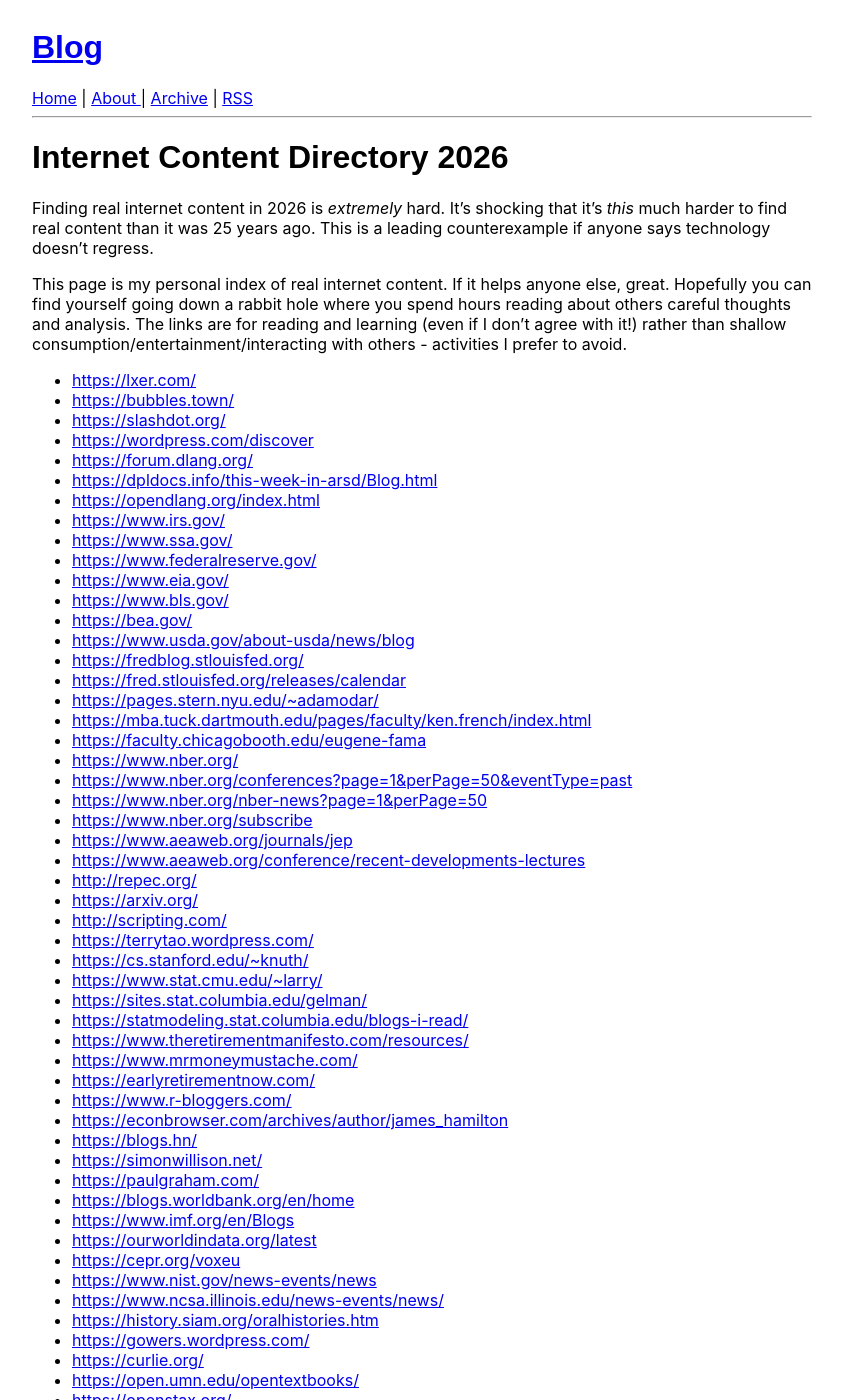
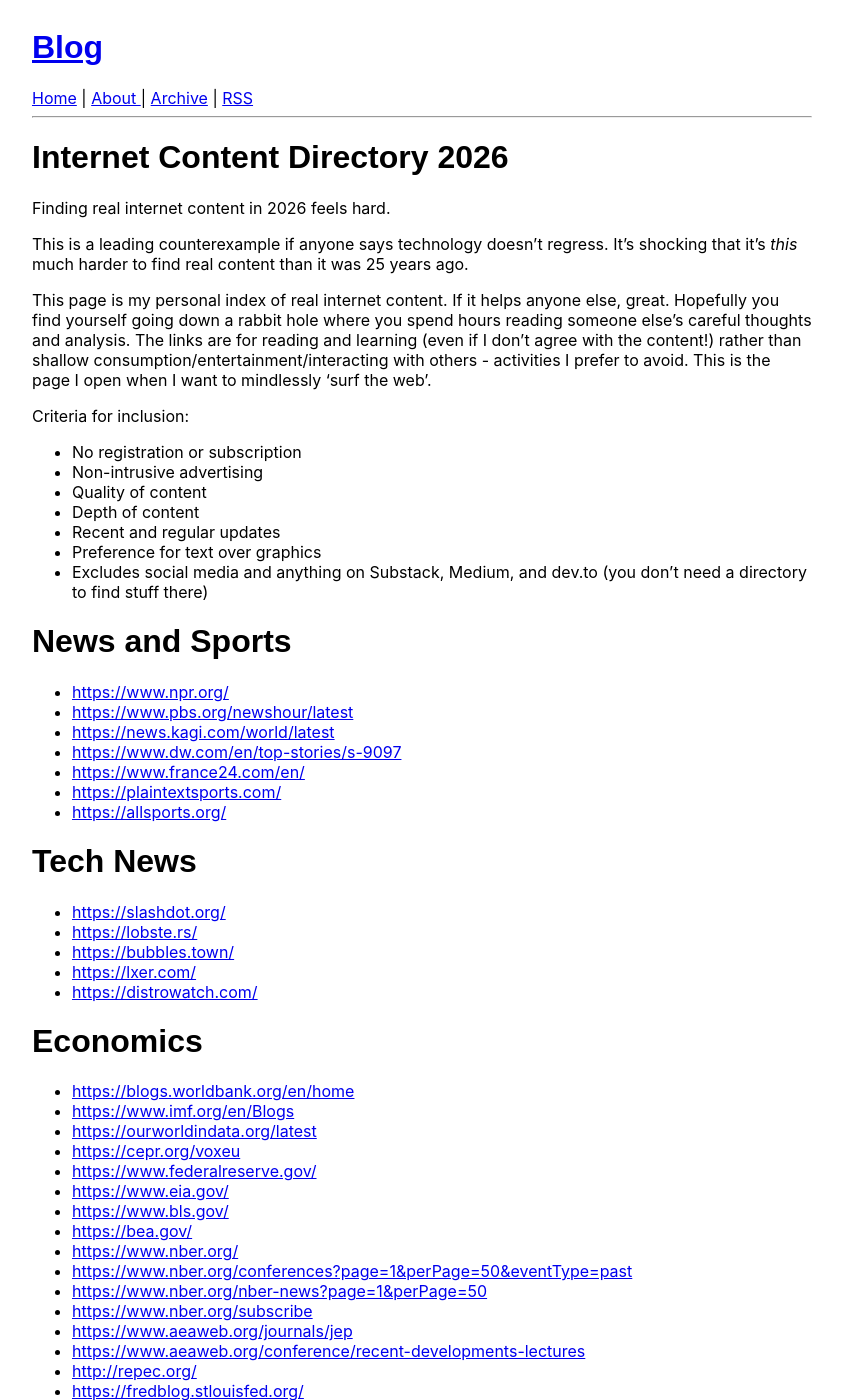
Before and after one commit to bachmeil/the-blog, a Jekyll site: the page built from _posts/2026-06-20-finding-content.md, in a window 1280 px wide and 1400 px high. Shown: the whole window, without its empty margins (218-1061 px from the left). Built offline with Jekyll 4.4.1, drawn with Linux system fonts in a browser that asks for light colours; some of the changed text lies outside the part shown.

Commit message:
Organized the directory

```diff
--- a/_posts/2026-06-20-finding-content.md
+++ b/_posts/2026-06-20-finding-content.md
@@ -2,29 +2,50 @@
 layout: post
 title: Internet Content Directory 2026
 ---
-Finding real internet content in 2026 is *extremely* hard. It's shocking that it's *this* much harder to find real content than it was 25 years ago. This is a leading counterexample if anyone says technology doesn't regress.
+Finding real internet content in 2026 feels hard.
 
-This page is my personal index of real internet content. If it helps anyone else, great. Hopefully you can find yourself going down a rabbit hole where you spend hours reading about others careful thoughts and analysis. The links are for reading and learning (even if I don't agree with it!) rather than shallow consumption/entertainment/interacting with others - activities I prefer to avoid.
+This is a leading counterexample if anyone says technology doesn't regress. It's shocking that it's *this* much harder to find real content than it was 25 years ago.
 
+This page is my personal index of real internet content. If it helps anyone else, great. Hopefully you find yourself going down a rabbit hole where you spend hours reading someone else's careful thoughts and analysis. The links are for reading and learning (even if I don't agree with the content!) rather than shallow consumption/entertainment/interacting with others - activities I prefer to avoid. This is the page I open when I want to mindlessly 'surf the web'.
+
+Criteria for inclusion:
+
+- No registration or subscription
+- Non-intrusive advertising
+- Quality of content
+- Depth of content
+- Recent and regular updates
+- Preference for text over graphics
+- Excludes social media and anything on Substack, Medium, and dev.to (you don't need a directory to find stuff there)
+
+# News and Sports
+
+- <https://www.npr.org/>
+- <https://www.pbs.org/newshour/latest>
+- <https://news.kagi.com/world/latest>
+- <https://www.dw.com/en/top-stories/s-9097>
+- <https://www.france24.com/en/>
+- <https://plaintextsports.com/>
+- <https://allsports.org/>
+
+# Tech News
+
+- <https://slashdot.org/>
+- <https://lobste.rs/>
+- <https://bubbles.town/>
 - <https://lxer.com/>
-- <https://bubbles.town/>
-- <https://slashdot.org/>
-- <https://wordpress.com/discover>
-- <https://forum.dlang.org/>
-- <https://dpldocs.info/this-week-in-arsd/Blog.html>
-- <https://opendlang.org/index.html>
-- <https://www.irs.gov/>
-- <https://www.ssa.gov/>
+- <https://distrowatch.com/>
+
+# Economics
+
+- <https://blogs.worldbank.org/en/home>
+- <https://www.imf.org/en/Blogs>
+- <https://ourworldindata.org/latest>
+- <https://cepr.org/voxeu>
 - <https://www.federalreserve.gov/>
 - <https://www.eia.gov/>
 - <https://www.bls.gov/>
 - <https://bea.gov/>
-- <https://www.usda.gov/about-usda/news/blog>
-- <https://fredblog.stlouisfed.org/>
-- <https://fred.stlouisfed.org/releases/calendar>
-- <https://pages.stern.nyu.edu/~adamodar/>
-- <https://mba.tuck.dartmouth.edu/pages/faculty/ken.french/index.html>
-- <https://faculty.chicagobooth.edu/eugene-fama>
 - <https://www.nber.org/>
 - <https://www.nber.org/conferences?page=1&perPage=50&eventType=past>
 - <https://www.nber.org/nber-news?page=1&perPage=50>
@@ -32,74 +53,8 @@
 - <https://www.aeaweb.org/journals/jep>
 - <https://www.aeaweb.org/conference/recent-developments-lectures>
 - <http://repec.org/>
-- <https://arxiv.org/>
-- <http://scripting.com/>
-- <https://terrytao.wordpress.com/>
-- <https://cs.stanford.edu/~knuth/>
-- <https://www.stat.cmu.edu/~larry/>
-- <https://sites.stat.columbia.edu/gelman/>
-- <https://statmodeling.stat.columbia.edu/blogs-i-read/>
-- <https://www.theretirementmanifesto.com/resources/>
-- <https://www.mrmoneymustache.com/>
-- <https://earlyretirementnow.com/>
-- <https://www.r-bloggers.com/>
-- <https://econbrowser.com/archives/author/james_hamilton>
-- <https://blogs.hn/>
-- <https://simonwillison.net/>
-- <https://paulgraham.com/>
-- <https://blogs.worldbank.org/en/home>
-- <https://www.imf.org/en/Blogs>
-- <https://ourworldindata.org/latest>
-- <https://cepr.org/voxeu>
-- <https://www.nist.gov/news-events/news>
-- <https://www.ncsa.illinois.edu/news-events/news/>
-- <https://history.siam.org/oralhistories.htm>
-- <https://gowers.wordpress.com/>
-- <https://curlie.org/>
-- <https://open.umn.edu/opentextbooks/>
-- <https://openstax.org/>
-- <https://oercommons.org/hubs/open-textbooks>
-- <https://libretexts.org/>
-- <https://textbooks.aimath.org/>
-- <https://ccel.org/>
-- <https://plato.stanford.edu/>
-- <https://scienceblogs.com/>
-- <https://www.science.org/blogs>
-- <https://www.feynmanlectures.caltech.edu/>
-- <https://www.nobelprize.org/>
-- <https://amturing.acm.org/lectures.cfm>
-- <https://www.berkshirehathaway.com/letters/letters.html>
-- <https://www.oaktreecapital.com/insights>
-- <https://www.mercatus.org/macro-musings> (Note: You can read transcripts of the podcasts)
-- <https://www.bogleheads.org/wiki/Main_Page>
-- <https://www.gutenberg.org/>
-- <https://www.mooreds.com/wordpress/>
-- <https://distrowatch.com/>
-- <https://docs.freebsd.org/en/books/handbook/>
-- <https://gigamonkeys.com/book/>
-- <https://www.paulgraham.com/onlisptext.html>
-- <https://letoverlambda.com/>
-- <https://lispcookbook.github.io/cl-cookbook/>
-- <https://cliki.net/Lisp%20Books>
-- <https://www.emacswiki.org/>
-- <https://sive.rs/>
-- <https://sachachua.com/blog/>
-- <https://www.iro.umontreal.ca/~lecuyer/>
-- <https://craftinginterpreters.com/>
-- <https://austinhenley.com/blog.html>
-- <https://postgrespro.com/community/books/internals>
-- <https://www.cl.cam.ac.uk/~lp15/MLbook/pub-details.html>
-- <https://lawrencecpaulson.github.io/>
-- <https://r4ds.hadley.nz/>
-- <https://adv-r.hadley.nz/>
-- <https://link.springer.com/content/pdf/10.1007/978-3-031-41026-0.pdf>
-- <https://immersivemath.com/ila/index.html>
-- <https://textbooks.math.gatech.edu/ila/index.html>
-- <https://web.stanford.edu/~boyd/>
-- <https://fxdiebold.blogspot.com/>
-- <https://www.sas.upenn.edu/~fdiebold/>
-- <https://tratt.net/laurie/blog/>
-- <https://ooh.directory/>
+- <https://fredblog.stlouisfed.org/>
+- <https://fred.stlouisfed.org/releases/calendar>
 - <https://libertystreeteconomics.newyorkfed.org/>
 - <https://www.kansascityfed.org/research/>
 - <https://www.kansascityfed.org/ten/ten-magazine-archive/>
@@ -111,22 +66,123 @@
 - <https://www.frbsf.org/subscriptions/>
 - <https://www.dallasfed.org/research>
 - <https://cloud.email.em-dallasfed.org/signup>
+- <https://www.dynare.org/>
+- <https://bsvars.org/bsvars/>
+
+# Personal Sites and Blogs (Economics)
+
+- <http://www.tomsargent.com/>
+- <https://www.princeton.edu/~sims/>
+- <https://eml.berkeley.edu/~dromer/index.shtml>
+- <https://eml.berkeley.edu/~cromer/>
+- <https://paulromer.net/>
+- <https://eml.berkeley.edu/~mcfadden/>
+- <https://mba.tuck.dartmouth.edu/pages/faculty/ken.french/index.html>
+- <https://faculty.chicagobooth.edu/eugene-fama>
+- <https://econbrowser.com/archives/author/james_hamilton>
+- <https://fairmodel.econ.yale.edu/>
+- <https://web.stanford.edu/~johntayl/>
+- <https://www.sas.upenn.edu/~jesusfv/>
+- <https://sites.google.com/site/lkilian2019/>
+- <https://pages.stern.nyu.edu/~adamodar/>
+- <https://econ.jhu.edu/directory/christopher-carroll/>
+- <https://benjaminmoll.com/>
+- <https://www.princeton.edu/~mwatson/>
+- <https://faculty.washington.edu/ezivot/index.htm>
+- <http://korora.econ.yale.edu/phillips/>
+- <https://norman-swanson.github.io/>
+- <https://earlyretirementnow.com/>
+- <https://www.mrmoneymustache.com/>
+- <https://www.mercatus.org/macro-musings> (Note: You can read transcripts of the podcasts)
+- <https://www.berkshirehathaway.com/letters/letters.html>
+- <https://www.oaktreecapital.com/insights>
+- <https://www.bogleheads.org/wiki/Main_Page>
+- <https://fxdiebold.blogspot.com/>
+- <https://www.sas.upenn.edu/~fdiebold/>
+- <https://www.theretirementmanifesto.com/resources/>
+
+# Personal Sites and Blogs (Other)
+
+- <https://ooh.directory/>
+- <https://curlie.org/>
+- <https://blogs.hn/>
+- <https://www.mollywhite.net/>
+- <https://gowers.wordpress.com/>
+- <https://wordpress.com/discover>
+- <http://scripting.com/>
+- <https://terrytao.wordpress.com/>
+- <https://cs.stanford.edu/~knuth/>
+- <https://www.stat.cmu.edu/~larry/>
+- <https://sites.stat.columbia.edu/gelman/>
+- <https://statmodeling.stat.columbia.edu/blogs-i-read/>
+- <https://simonwillison.net/>
+- <https://paulgraham.com/>
+- <https://sive.rs/>
+- <https://sachachua.com/blog/>
+- <https://www.iro.umontreal.ca/~lecuyer/>
+- <https://austinhenley.com/blog.html>
+- <https://lawrencecpaulson.github.io/>
+- <https://www.mooreds.com/wordpress/>
+- <https://scottlocklin.wordpress.com/>
+- <https://web.stanford.edu/~boyd/>
+- <https://tratt.net/laurie/blog/>
+- <https://dirk.eddelbuettel.com/blog/>
+
+# Programming and Related
+
+- <https://forum.dlang.org/>
+- <https://dpldocs.info/this-week-in-arsd/Blog.html>
+- <https://opendlang.org/index.html>
+- <https://www.r-bloggers.com/>
+- <https://www.cl.cam.ac.uk/~lp15/MLbook/pub-details.html>
+- <https://r4ds.hadley.nz/>
+- <https://adv-r.hadley.nz/>
+- <https://gigamonkeys.com/book/>
+- <https://www.paulgraham.com/onlisptext.html>
+- <https://letoverlambda.com/>
+- <https://lispcookbook.github.io/cl-cookbook/>
+- <https://cliki.net/Lisp%20Books>
+- <https://www.emacswiki.org/>
+- <https://craftinginterpreters.com/>
+- <https://postgrespro.com/community/books/internals>
+- <https://history.siam.org/oralhistories.htm>
+- <https://docs.freebsd.org/en/books/handbook/>
+- <https://sqlite.org/forum/forum>
+- <https://sqlite.org/docs.html>
+- <https://fossil-scm.org/home/doc/trunk/www/index.wiki>
+- <https://fossil-scm.org/forum/forum>
+
+# Books
+
+- <https://open.umn.edu/opentextbooks/>
+- <https://openstax.org/>
+- <https://oercommons.org/hubs/open-textbooks>
+- <https://libretexts.org/>
+- <https://textbooks.aimath.org/>
+- <https://ccel.org/>
+- <https://plato.stanford.edu/>
+- <https://link.springer.com/content/pdf/10.1007/978-3-031-41026-0.pdf>
+- <https://textbooks.math.gatech.edu/ila/index.html>
+
+# Everything Else
+
+- <https://arxiv.org/>
+- <https://www.irs.gov/>
+- <https://www.ssa.gov/>
+- <https://www.usda.gov/about-usda/news/blog>
+- <https://www.nist.gov/news-events/news>
+- <https://www.ncsa.illinois.edu/news-events/news/>
+- <https://scienceblogs.com/>
+- <https://www.science.org/blogs>
+- <https://www.feynmanlectures.caltech.edu/>
+- <https://www.nobelprize.org/>
+- <https://amturing.acm.org/lectures.cfm>
+- <https://www.gutenberg.org/>
+- <https://immersivemath.com/ila/index.html>
 - <https://home.cern/news/>
-- <https://www.npr.org/>
-- <https://www.pbs.org/newshour/latest>
-- <https://news.kagi.com/world/latest>
-- <https://www.dw.com/en/top-stories/s-9097>
-- <https://www.france24.com/en/>
-- <https://plaintextsports.com/>
-- <https://allsports.org/>
-- <https://www.mollywhite.net/>
 - <https://www.quantamagazine.org/>
 - <https://news.mit.edu/>
 - <https://worksinprogress.co/>
 - <https://community.ibm.com/community/user/my-community>
 - <https://research.ibm.com/blog>
-- <https://scottlocklin.wordpress.com/>
-- <https://sqlite.org/forum/forum>
-- <https://sqlite.org/docs.html>
-- <https://fossil-scm.org/home/doc/trunk/www/index.wiki>
-- <https://fossil-scm.org/forum/forum>
+- <https://www.nature.com/>
```
